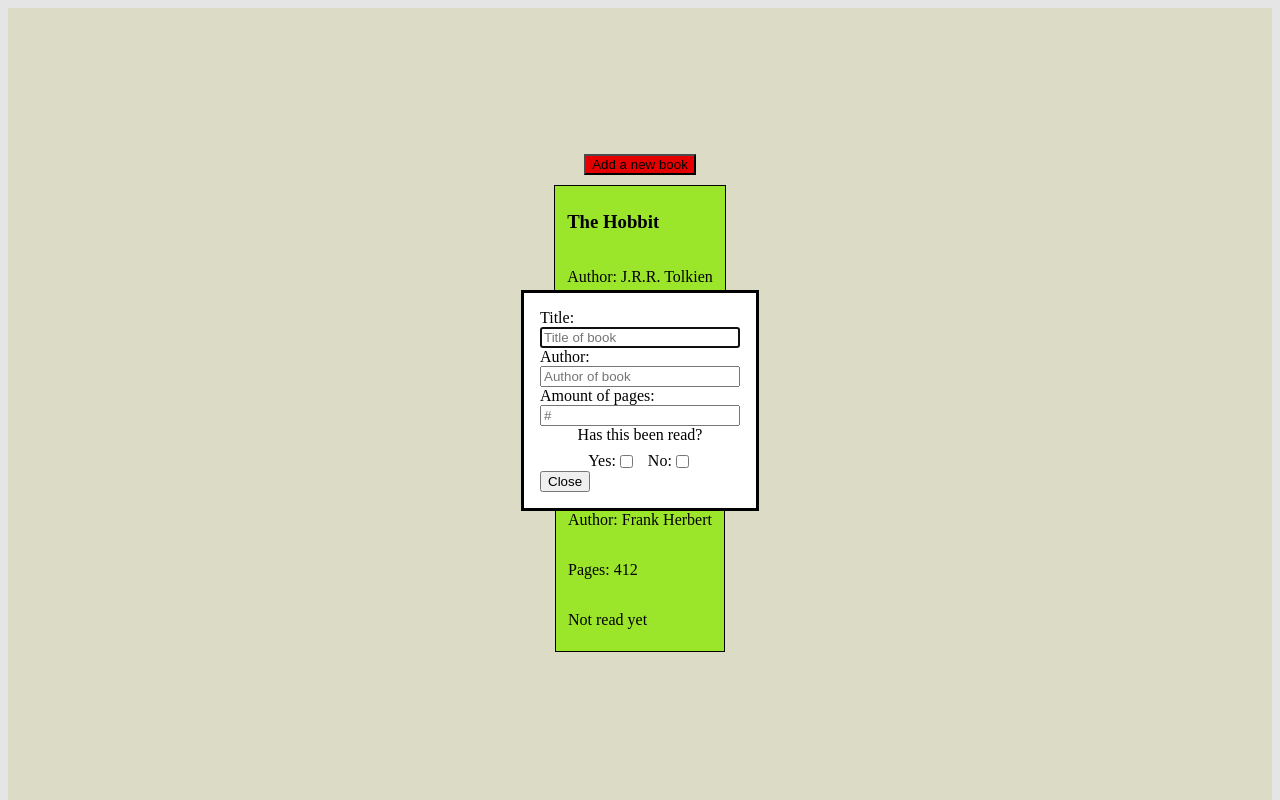
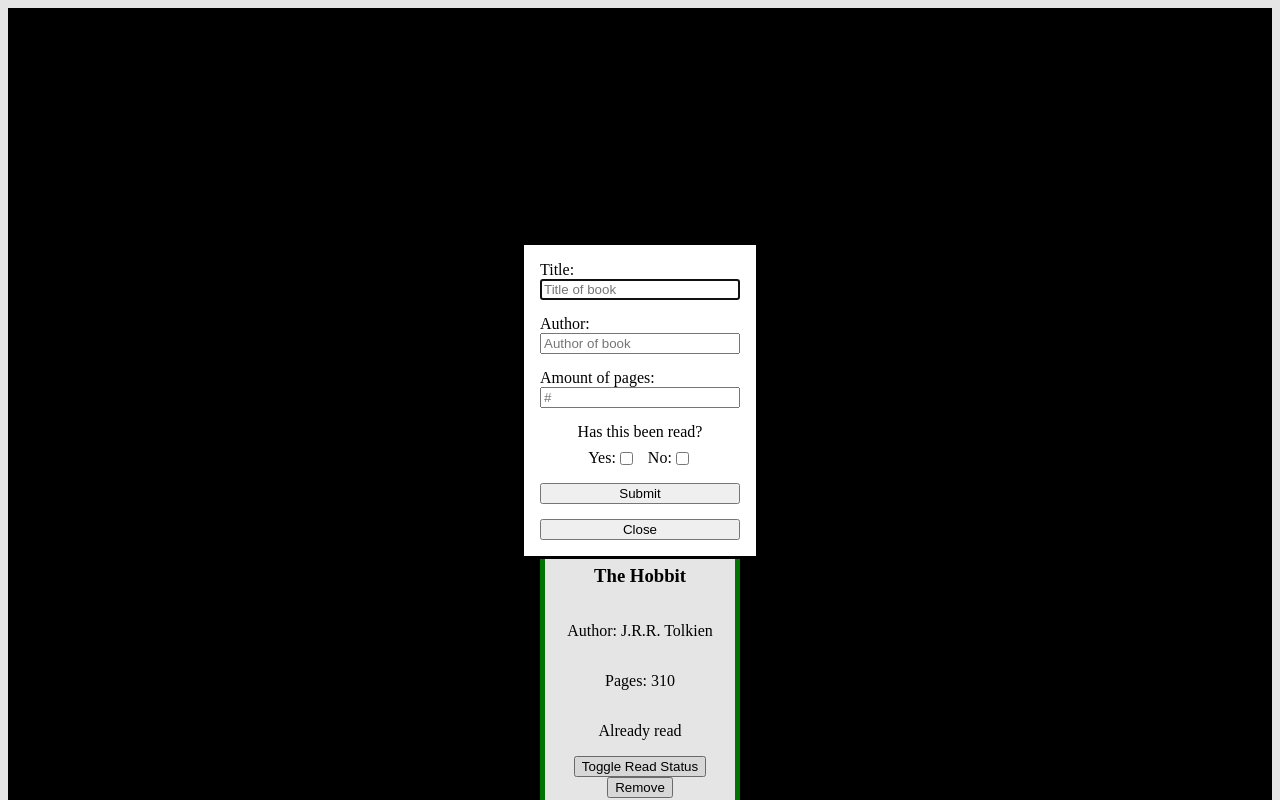
Before and after one commit to Sergi0987/New-repo, a plain HTML site: page index.html in a window 1280 px wide. Both pictures are taken after a click on the button "Add a new book". Shown: the top 800 px of the page. Drawn offline with Linux system fonts and the light colour scheme.

Commit message:
Created a functioning book library with buttons

```diff
--- a/objects.js
+++ b/objects.js
@@ -21,8 +21,17 @@
     this.pages = pages;
     this.read = read;
     this.id = crypto.randomUUID();
-    this.info = () => console.log(`Title of the book is ${title} author is ${author}, there are ${pages} pages, and it has been read? ${read}`);
 }
+
+Book.prototype.toggleRead = function() {
+    this.read = !this.read;
+}
+
+Book.prototype.info = function() {
+    console.log(`Title of the book is ${this.title} author is ${this.author}, there are ${this.pages} pages, and it has been read? ${this.read}`);
+}
+
+
 
 function addBookToLibrary(title, author, pages, read) {
     const newBook = new Book(title, author, pages, read);
@@ -47,6 +56,7 @@
 const libraryDiv = document.querySelector(".container");
 
 function displayBooks(array) {
+    libraryDiv.querySelectorAll('.box').forEach(el => el.remove());
     array.forEach(element => {
         element.info();
         const card = document.createElement("div");
@@ -64,10 +74,30 @@
         const read = document.createElement("p");
         read.textContent = element.read ? "Already read" : "Not read yet";
 
+        const toggleReadBtn = document.createElement("button");
+        toggleReadBtn.textContent = "Toggle Read Status";
+
+        toggleReadBtn.addEventListener("click", () => {
+            element.toggleRead()
+            displayBooks(myLibrary);
+        })
+
+        const removeBook = document.createElement("button");
+        removeBook.textContent = "Remove";
+        removeBook.addEventListener("click", () => {
+            const idx = myLibrary.findIndex(el => el.id === element.id);
+                if(idx > -1) {
+                    myLibrary.splice(idx, 1);
+                    displayBooks(myLibrary);
+                }
+        });
+
         card.appendChild(title);
         card.appendChild(author);
         card.appendChild(pages);
         card.appendChild(read);
+        card.appendChild(toggleReadBtn);
+        card.appendChild(removeBook);
 
         libraryDiv.appendChild(card);
     }
@@ -77,20 +107,41 @@
 const btn = document.createElement("button");
 btn.classList.add("btn");
 btn.textContent = 'Add a new book'
+btn.addEventListener("click", () => {
+    modal.showModal();
+});
+
 libraryDiv.appendChild(btn);
+
 const form = document.querySelector(".formContainer");
 const modal = document.querySelector('.modal');
 
+const submitModal = document.createElement("button");
+form.appendChild(submitModal);
+submitModal.textContent = "Submit";
+
 const closeModal = document.createElement("button");
+form.appendChild(closeModal);
 closeModal.textContent = "Close"
-modal.appendChild(closeModal);
+
 
 closeModal.addEventListener("click", () => {
     modal.close();
 });
 
-btn.addEventListener("click", () => {
-    modal.showModal();
+submitModal.addEventListener("click", (event) => {
+    event.preventDefault();
+
+    const title = document.querySelector("#title").value;
+    const author = document.querySelector("#author").value;
+    const pages = Number(document.querySelector("#pages").value);
+    const read = document.querySelector("#read").checked;
+    const newBook = new Book(title, author, pages, read);
+    myLibrary.push(newBook);
+
+    displayBooks(myLibrary);
+    modal.close();
 });
 
+
 displayBooks(myLibrary);
--- a/style.css
+++ b/style.css
@@ -3,8 +3,9 @@
     flex-direction: column;
     align-items: center;
     justify-content: center;
-    height: 100vh;
-    background-color: beige;
+    height: 200vh;
+    background-color: black;
+    box-sizing: border-box;
 }
 
 .hidden {
@@ -23,12 +24,16 @@
     margin: 10px;
     flex-direction: column;
     height: auto;
+    min-width: 200px;
     width: auto;
-    border: 1px solid black;
-    background-color: greenyellow;
+    justify-content: center;
+    align-items: center;
+    border: 5px solid green;
+    background-color: white;
     box-sizing: border-box;
     position: relative;
 }
+
 
 .btn {
     background-color: red;
@@ -63,3 +68,9 @@
 #checkbox div div {
     gap: 0;
 }
+
+form {
+    display: flex;
+    flex-direction: column;
+    gap: 15px;
+}
```
Also changed, not shown: index.html (+4 -1 lines).
